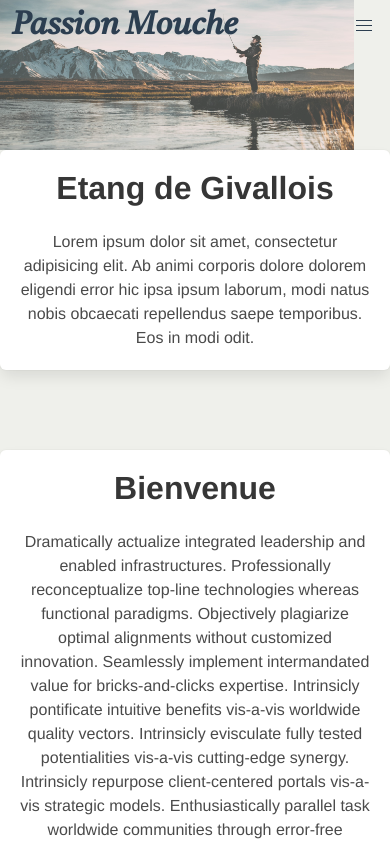
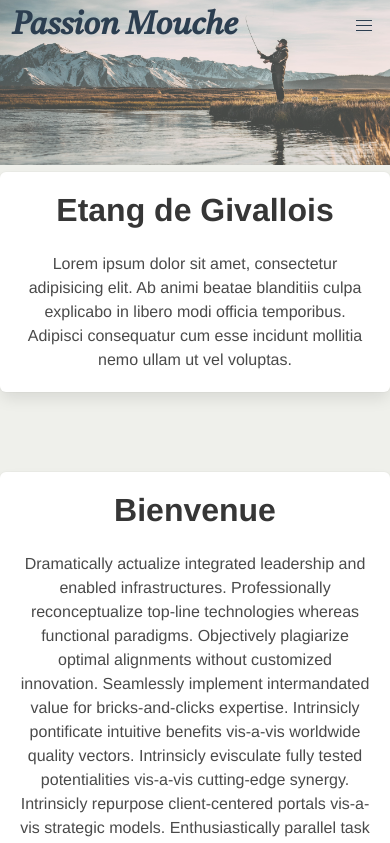
Before and after one commit to fullak/passion-mouche, a Vue app: page / in a window 390 px wide. Shown: the top 843 px of the page. Built offline with nearby package versions, Linux system fonts and the light colour scheme.

Commit message:
responsive done!

```diff
--- a/src/components/formContact.vue
+++ b/src/components/formContact.vue
@@ -46,11 +46,12 @@ export default {
 </script>
 
 <style>
-.form-contact{
-  width: 500px;
-}
 
-.form-buttons{
-  margin-left: 2rem;
+.buttons-container{
+  display: flex;
+  flex-direction: row;
+  width: 50%;
+  margin: auto;
+  justify-content: space-between;
 }
 </style>
--- a/src/pages/homePage/mainHeader.vue
+++ b/src/pages/homePage/mainHeader.vue
@@ -1,31 +1,27 @@
 <template>
   <div>
-    <div class="introduction-container"></div>
-      <div class="introduction-box box">
-        <h2 class="title">Etang de Givallois</h2>
-        <p class="test">Lorem ipsum dolor sit amet, consectetur adipisicing elit. Ab animi corporis dolore dolorem eligendi error hic ipsa ipsum laborum, modi natus nobis obcaecati repellendus saepe temporibus. Eos in modi odit.</p>
+    <div class="top-title">
+      <img src="../../assets/img/3.jpg" alt="#" class="head-img"/>
+      <div class="head-content box">
+        <h2 class="title head-title">Etang de Givallois</h2>
+        <p>Lorem ipsum dolor sit amet, consectetur adipisicing elit. Ab animi beatae blanditiis culpa explicabo in
+          libero
+          modi officia temporibus. Adipisci consequatur cum esse incidunt mollitia nemo ullam ut vel voluptas.</p>
       </div>
+    </div>
   </div>
 </template>
 
 <script>
 export default {
   name: 'header',
-  components: {
-  }
+  components: {}
 }
 </script>
 
 <style>
-.introduction-container{
-  height: 150px;
-  background-image: url("../../assets/img/3.jpg");
-  background-size: contain;
-  background-repeat: no-repeat;
+.head-img {
   opacity: 0.7;
 }
 
-.introduction-box{
-}
-
 </style>
--- a/src/views/contact.vue
+++ b/src/views/contact.vue
@@ -1,12 +1,12 @@
 <template>
   <div>
     <div class="top-title">
-      <img src="../assets/img/contactImg.jpg" alt="#" class="contact-img" />
+      <img src="../assets/img/contactImg.jpg" alt="#" class="contact-img"/>
       <h2 class="title contact-title box">Contact</h2>
     </div>
     <div class="contact-content">
       <h3 class="title">Nous contacter</h3>
-      <FormContact class="form-contact box" />
+      <FormContact class="form-contact box"/>
       <div class="contact-infos">
         <div class="us-infos box">
           <h2 class="title">Nos coordonées</h2>
@@ -15,7 +15,7 @@
               email : <a href="mailto:email@email.com">email@email.com</a>
             </li>
             <li>Phone : 01.01.01.01.01</li>
-            <br />
+            <br/>
             <li>
               <address>
                 Address : Lorem ipsum dolor sit amet, consectetur adipisicing
@@ -27,7 +27,6 @@
         <div class="maps-infos box">
           <iframe
               src="https://www.google.com/maps/embed?pb=!1m14!1m8!1m3!1d10965.413750755246!2d3.7883775!3d46.6000178!3m2!1i1024!2i768!4f13.1!3m3!1m2!1s0x0%3A0x217f8c1a164a9617!2sR%C3%A9servoir%20de%20Givallois!5e0!3m2!1sfr!2sfr!4v1607163786131!5m2!1sfr!2sfr"
-            width="500"
               height="300"
               frameborder="0"
               style="border:0;"
@@ -43,6 +42,7 @@
 
 <script>
 import FormContact from "../components/formContact";
+
 export default {
   name: "contact",
   components: {
@@ -52,38 +52,11 @@ export default {
 </script>
 
 <style>
-.top-title {
-  width: 100%;
-  height: 400px;
-}
-
-.contact-img {
+.contact-img{
   opacity: 0.7;
 }
 
 .contact-title {
-  margin: -18rem auto;
-  width: 30%;
-}
-
-.contact-content {
-  margin-top: 8rem;
-}
-
-.form-contact {
-  margin: auto;
-}
-
-.contact-infos {
-  display: flex;
-  flex-direction: row;
-  margin: 5rem auto;
-  width: 80%;
-  justify-content: space-between;
-}
-
-.us-infos {
-  width: 500px;
-  height: 300px;
+  margin: 2rem auto;
 }
 </style>
```
Lines whose indentation alone changed are shown as unchanged.
